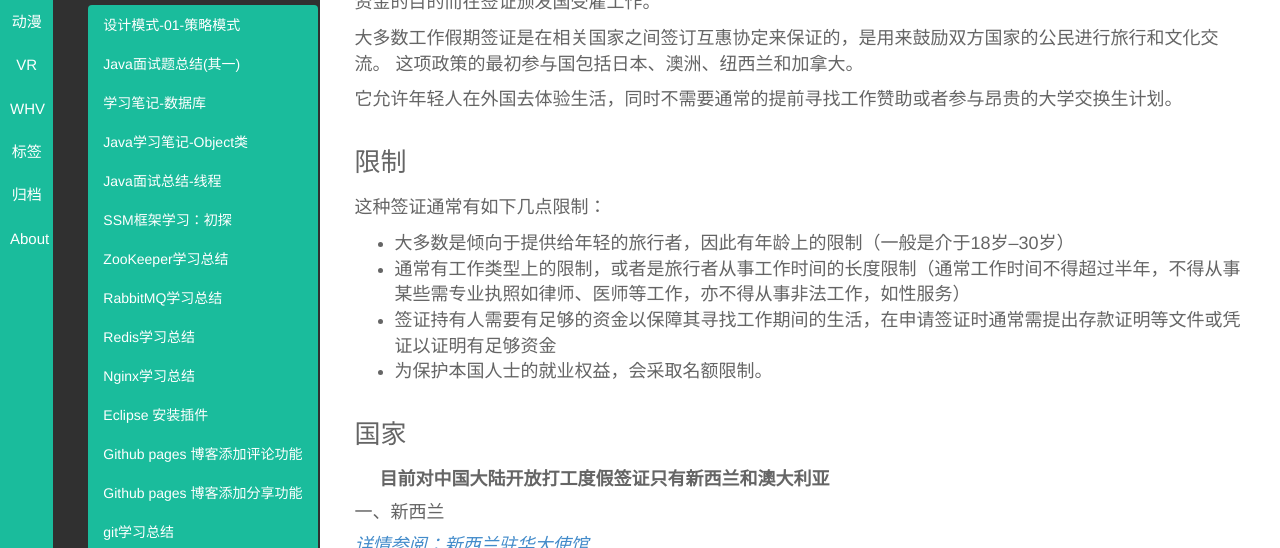
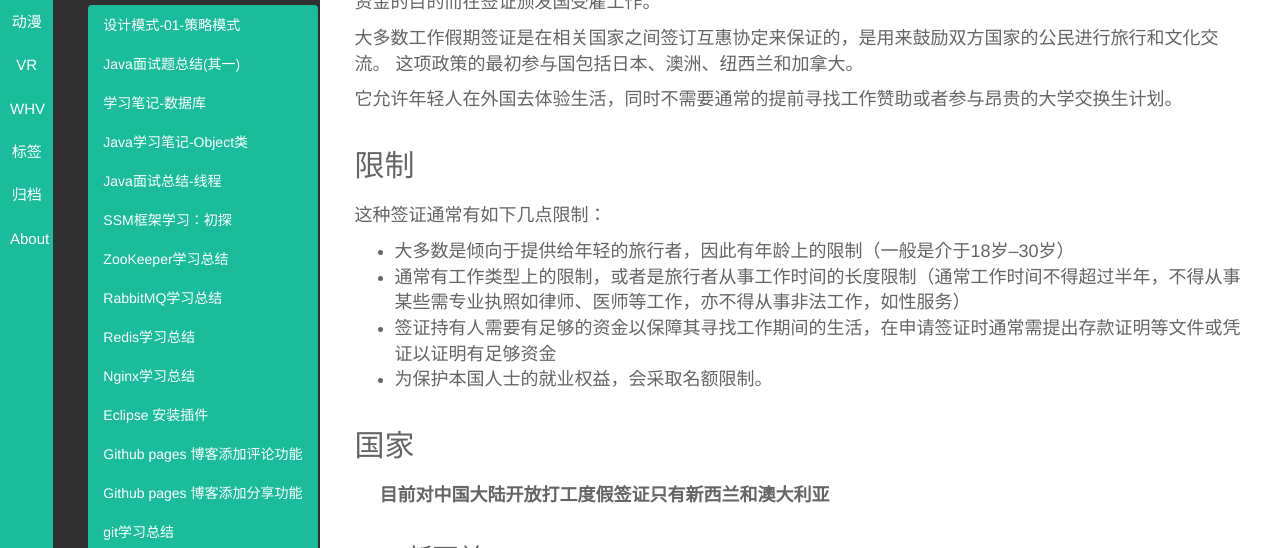
Before and after one commit to demon7452/demon7452.github.io, a Jekyll site: the page built from _posts/WHV/2016-09-06-Work And Holiday Visa.md, in a window 1280 px wide. Shown: the part 230-778 px from the top of the page. Built offline with Jekyll 4.4.1, drawn with Linux system fonts in a browser that asks for light colours; comment, search, counter and statistics services are not loaded; grey boxes are pictures that could not be loaded.

```diff
--- a/_posts/WHV/2016-09-06-Work And Holiday Visa.md
+++ b/_posts/WHV/2016-09-06-Work And Holiday Visa.md
@@ -13,7 +13,7 @@ description: Work And Holiday Visa
 
 它允许年轻人在外国去体验生活，同时不需要通常的提前寻找工作赞助或者参与昂贵的大学交换生计划。
 
-### 限制
+## 限制
 这种签证通常有如下几点限制：
 
 - 大多数是倾向于提供给年轻的旅行者，因此有年龄上的限制（一般是介于18岁–30岁）
@@ -22,10 +22,10 @@ description: Work And Holiday Visa
 - 为保护本国人士的就业权益，会采取名额限制。
 
 
-### 国家
+## 国家
 &nbsp;&nbsp;&nbsp;&nbsp;&nbsp;**目前对中国大陆开放打工度假签证只有新西兰和澳大利亚**
 
-#### 一、新西兰
+### 一、新西兰
 *[详情参阅：新西兰驻华大使馆](https://www.immigration.govt.nz/new-zealand-visas/apply-for-a-visa/about-visa/china-working-holiday-visa)*
 
 ![](http://imgsrca.nzinfo.cn/images/upload/20160920/1474341876384612_gz)
@@ -47,7 +47,7 @@ description: Work And Holiday Visa
 
 ![](http://imgsrca.nzinfo.cn/images/upload/20160612/1465702813979314.png_gz)
 
-#### 二、澳大利亚
+### 二、澳大利亚
  *[详情参阅：澳大利亚驻华大使馆](http://china.embassy.gov.au/bjngchinese/WorkandHolidaysc462FAQcn.html)*
 
  - 有多少中国年轻人可以申请打工与度假签证?
```
